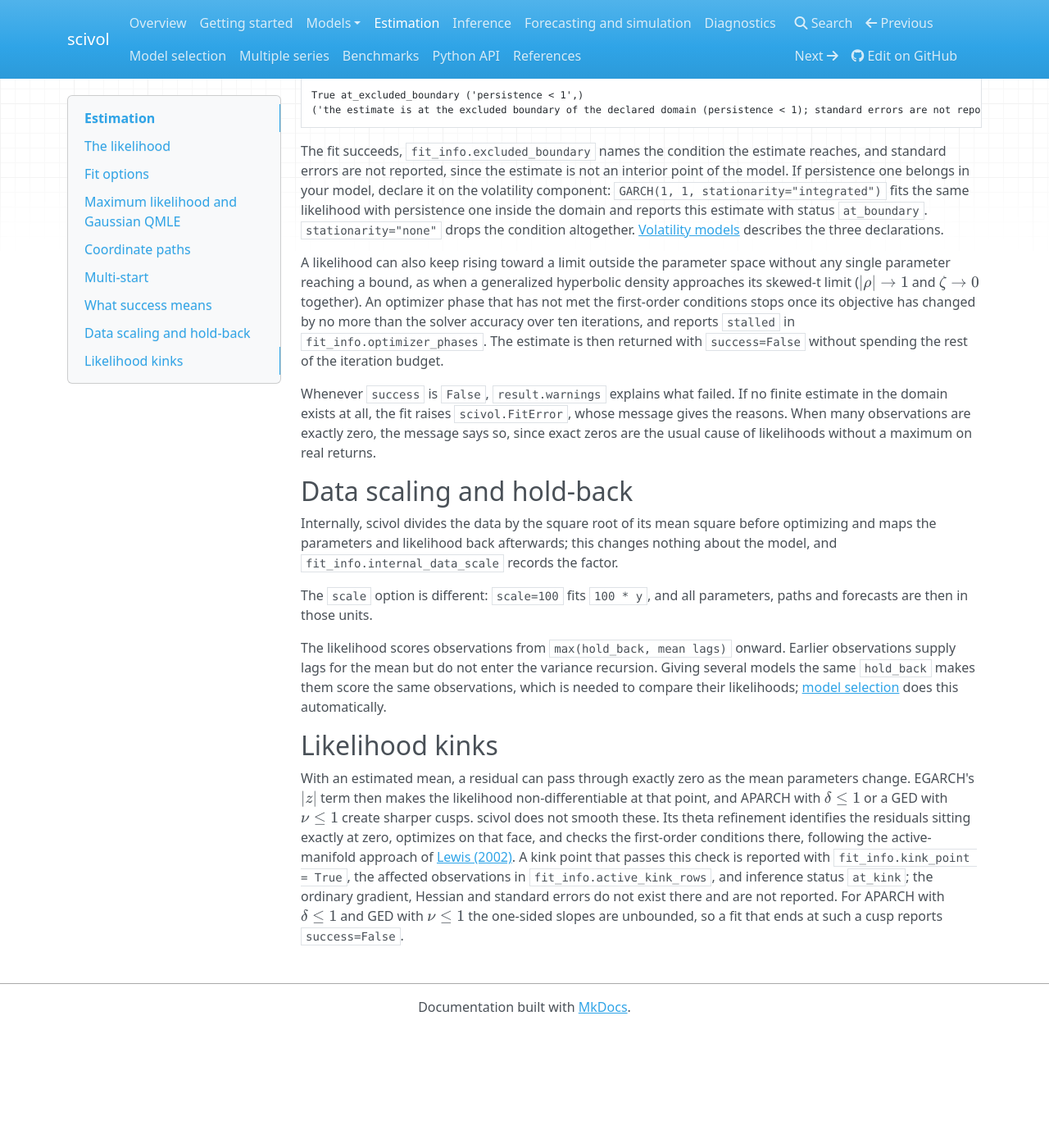
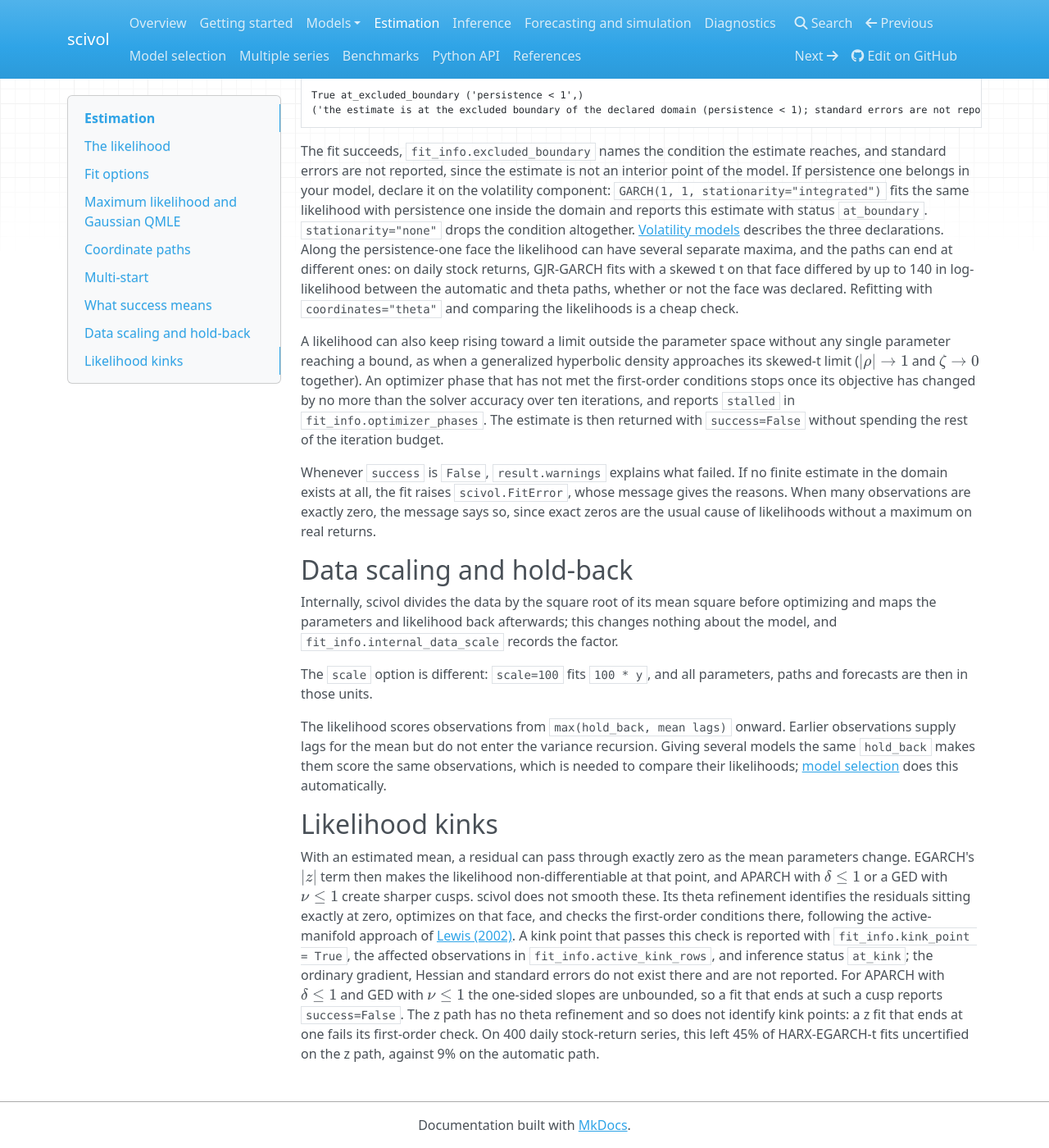
Before and after one commit to vengveng/scivol, an MkDocs documentation site: the page built from docs/estimation.md, in a window 1280 px wide and 1400 px high, scrolled down 4102 px. Shown: the whole window at 82% size. Built offline with MkDocs 1.6.1, drawn with Linux system fonts in a browser that asks for light colours; nearby versions of some CDN libraries; before the commit the page ends 5358 px from its top, so only the background shows below that.

Commit message:
Document the z path's kink limit and separate maxima on the persistence face
Co-Authored-By: Claude Opus 5.5 <noreply@anthropic.com>

````diff
--- a/docs/estimation.md
+++ b/docs/estimation.md
@@ -121,7 +121,7 @@ True at_excluded_boundary ('persistence < 1',)
 ('the estimate is at the excluded boundary of the declared domain (persistence < 1); standard errors are not reported', 'persistence is very close to one')
 ```
 
-The fit succeeds, `fit_info.excluded_boundary` names the condition the estimate reaches, and standard errors are not reported, since the estimate is not an interior point of the model. If persistence one belongs in your model, declare it on the volatility component: `GARCH(1, 1, stationarity="integrated")` fits the same likelihood with persistence one inside the domain and reports this estimate with status `at_boundary`. `stationarity="none"` drops the condition altogether. [Volatility models](models/volatility.md#declaring-stationarity) describes the three declarations.
+The fit succeeds, `fit_info.excluded_boundary` names the condition the estimate reaches, and standard errors are not reported, since the estimate is not an interior point of the model. If persistence one belongs in your model, declare it on the volatility component: `GARCH(1, 1, stationarity="integrated")` fits the same likelihood with persistence one inside the domain and reports this estimate with status `at_boundary`. `stationarity="none"` drops the condition altogether. [Volatility models](models/volatility.md#declaring-stationarity) describes the three declarations. Along the persistence-one face the likelihood can have several separate maxima, and the paths can end at different ones: on daily stock returns, GJR-GARCH fits with a skewed t on that face differed by up to 140 in log-likelihood between the automatic and theta paths, whether or not the face was declared. Refitting with `coordinates="theta"` and comparing the likelihoods is a cheap check.
 
 A likelihood can also keep rising toward a limit outside the parameter space without any single parameter reaching a bound, as when a generalized hyperbolic density approaches its skewed-t limit ($|\rho| \to 1$ and $\zeta \to 0$ together). An optimizer phase that has not met the first-order conditions stops once its objective has changed by no more than the solver accuracy over ten iterations, and reports `stalled` in `fit_info.optimizer_phases`. The estimate is then returned with `success=False` without spending the rest of the iteration budget.
 
@@ -137,4 +137,4 @@ The likelihood scores observations from `max(hold_back, mean lags)` onward. Earl
 
 ## Likelihood kinks
 
-With an estimated mean, a residual can pass through exactly zero as the mean parameters change. EGARCH's $|z|$ term then makes the likelihood non-differentiable at that point, and APARCH with $\delta \le 1$ or a GED with $\nu \le 1$ create sharper cusps. scivol does not smooth these. Its theta refinement identifies the residuals sitting exactly at zero, optimizes on that face, and checks the first-order conditions there, following the active-manifold approach of [Lewis (2002)](references.md#lewis-2002). A kink point that passes this check is reported with `fit_info.kink_point = True`, the affected observations in `fit_info.active_kink_rows`, and inference status `at_kink`; the ordinary gradient, Hessian and standard errors do not exist there and are not reported. For APARCH with $\delta \le 1$ and GED with $\nu \le 1$ the one-sided slopes are unbounded, so a fit that ends at such a cusp reports `success=False`.
+With an estimated mean, a residual can pass through exactly zero as the mean parameters change. EGARCH's $|z|$ term then makes the likelihood non-differentiable at that point, and APARCH with $\delta \le 1$ or a GED with $\nu \le 1$ create sharper cusps. scivol does not smooth these. Its theta refinement identifies the residuals sitting exactly at zero, optimizes on that face, and checks the first-order conditions there, following the active-manifold approach of [Lewis (2002)](references.md#lewis-2002). A kink point that passes this check is reported with `fit_info.kink_point = True`, the affected observations in `fit_info.active_kink_rows`, and inference status `at_kink`; the ordinary gradient, Hessian and standard errors do not exist there and are not reported. For APARCH with $\delta \le 1$ and GED with $\nu \le 1$ the one-sided slopes are unbounded, so a fit that ends at such a cusp reports `success=False`. The z path has no theta refinement and so does not identify kink points: a z fit that ends at one fails its first-order check. On 400 daily stock-return series, this left 45% of HARX-EGARCH-t fits uncertified on the z path, against 9% on the automatic path.
````
